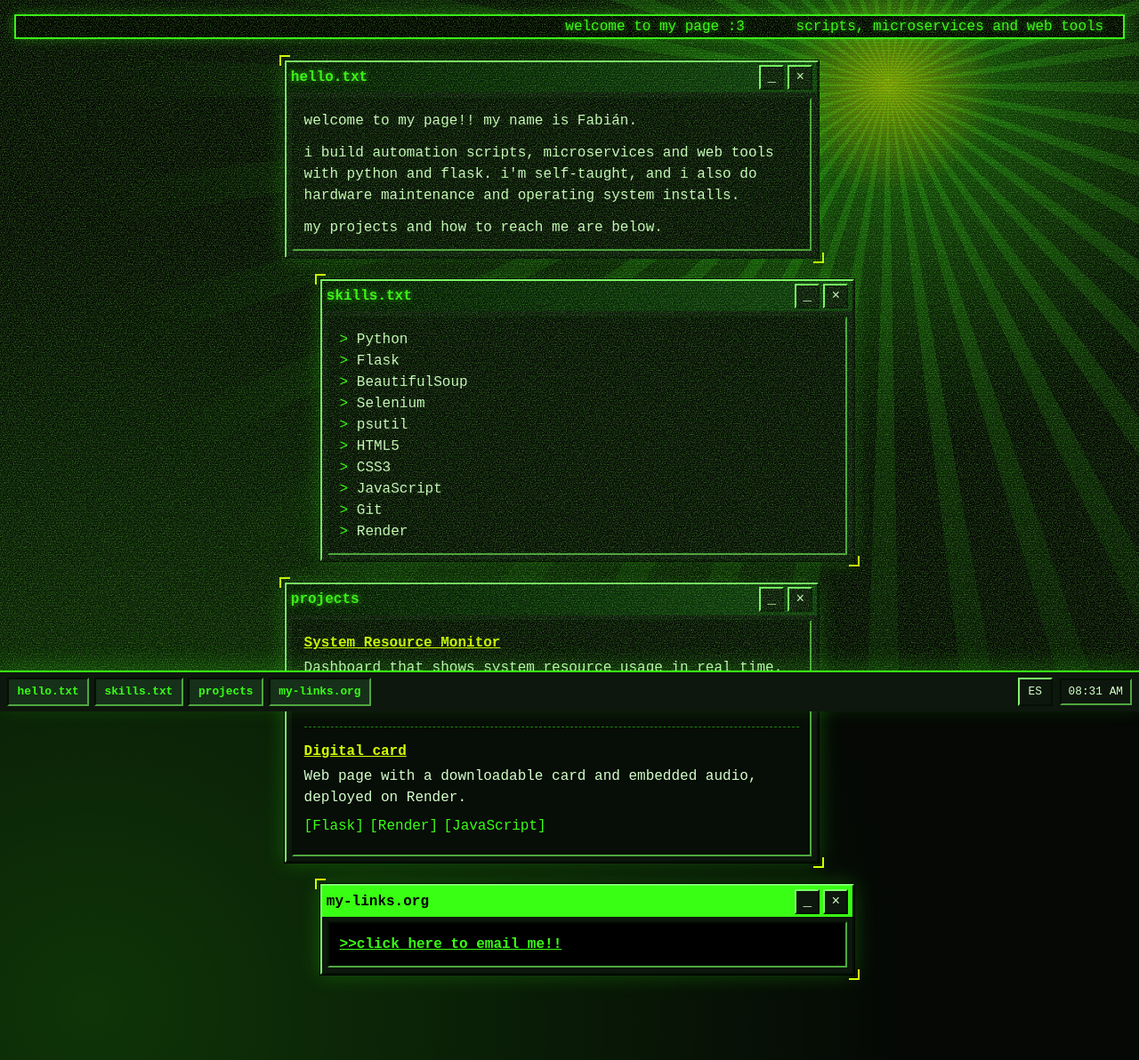
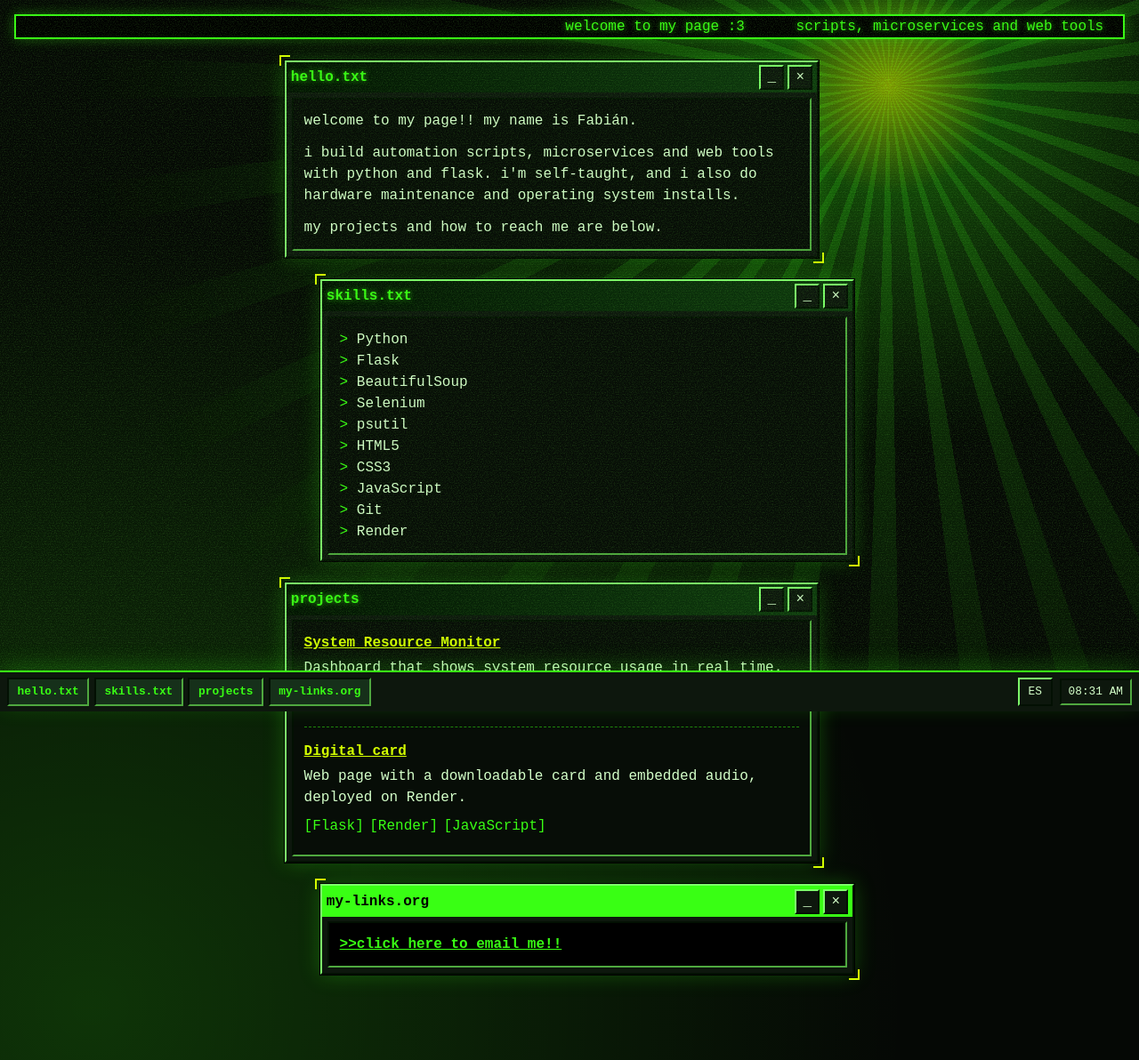
Before and after one commit to SukoseGG/Portafolio, a Flask app: page / in a window 1280 px wide. Shown: the whole page at 89% size. Run offline with Flask 3, Linux system fonts and the light colour scheme.

Commit message:
Change opacity from 0.5 to 0.2 in style.css

```diff
--- a/static/style.css
+++ b/static/style.css
@@ -49,7 +49,7 @@
   background:
     repeating-linear-gradient(0deg, rgba(0, 0, 0, .25) 0 1px, transparent 1px 3px),
     url("ruido.svg");
-  opacity: .5;
+  opacity: .2;
 }
 
 /* ===== Marquesina ===== */
```
